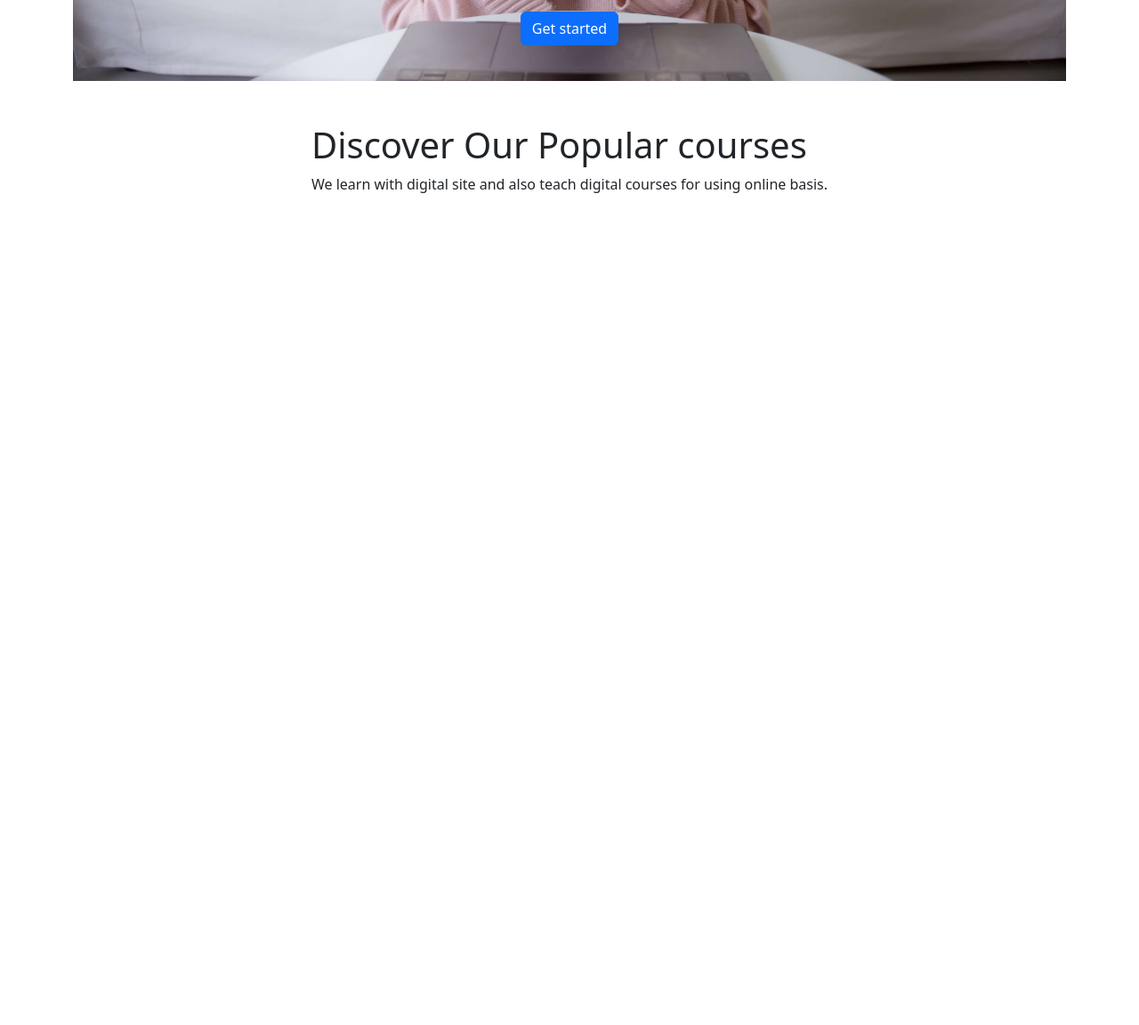
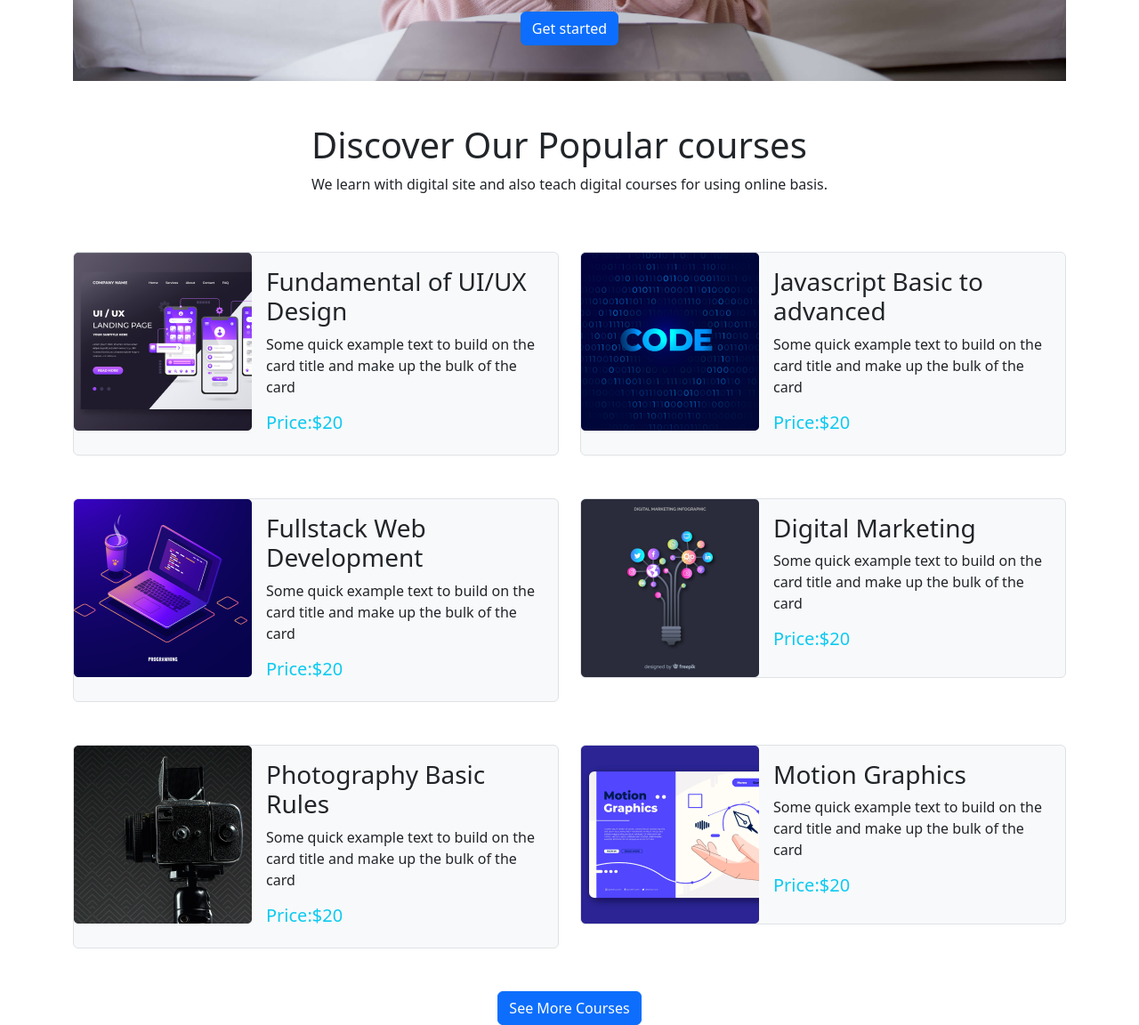
Before and after one commit to moriamakter/pro-education, a plain HTML site: page index.html in a window 1280 px wide. Shown: the part 616-1768 px from the top of the page at 89% size. Before the commit the page ends 851 px from the top, so only its background shows below. Drawn offline with nearby package versions, Linux system fonts and the light colour scheme.

Commit message:
container overflow

```diff
--- a/index.html
+++ b/index.html
@@ -85,6 +85,104 @@
             </div>
         </section>
     </header>
+    <!-- start end -->
+    <main>
+        <!-- responsive start -->
+        <div class="container overflow-hidden mt-5">
+            <div class="row gy-5">
+                <div class="col-6 col-md-6 col-12">
+                    <div class="border rounded bg-light d-flex">
+                        <span>
+                            <img src="edTech-website-main/images/course/course-1.png" alt="">
+                        </span>
+                        <span class="p-3">
+                            <h3>Fundamental of UI/UX Design</h3>
+                            <p>Some quick example text to build on the card title
+                                and make up the bulk of the card</p>
+                            <h5 class="text-info">Price:$20</h5>
+                        </span>
+                    </div>
+                </div>
+
+                <div class="col-6">
+                    <div class="border rounded bg-light d-flex">
+                        <span>
+                            <img src="edTech-website-main/images/course/course-2.png" alt="">
+                        </span>
+                        <span class="p-3">
+                            <h3>Javascript Basic to advanced</h3>
+                            <p>Some quick example text to build on the card title
+                                and make up the bulk of the card</p>
+                            <h5 class="text-info">Price:$20</h5>
+                        </span>
+                    </div>
+                </div>
+
+                <div class="col-6">
+                    <div class="border rounded bg-light d-flex">
+                        <span>
+                            <img src="edTech-website-main/images/course/course-3.png" alt="">
+                        </span>
+                        <span class="p-3">
+                            <h3>Fullstack Web Development</h3>
+                            <p>Some quick example text to build on the card title
+                                and make up the bulk of the card</p>
+                            <h5 class="text-info">Price:$20</h5>
+                        </span>
+                    </div>
+                </div>
+
+                <div class="col-6">
+                    <div class="border rounded bg-light d-flex">
+                        <span>
+                            <img src="edTech-website-main/images/course/course-4.png" alt="">
+                        </span>
+                        <span class="p-3">
+                            <h3>Digital Marketing</h3>
+                            <p>Some quick example text to build on the card title
+                                and make up the bulk of the card</p>
+                            <h5 class="text-info">Price:$20</h5>
+                        </span>
+                    </div>
+                </div>
+
+                <div class="col-6">
+                    <div class="border rounded bg-light d-flex">
+                        <span>
+                            <img src="edTech-website-main/images/course/course-5.png" alt="">
+                        </span>
+                        <span class="p-3">
+                            <h3>Photography Basic Rules</h3>
+                            <p>Some quick example text to build on the card title
+                                and make up the bulk of the card</p>
+                            <h5 class="text-info">Price:$20</h5>
+                        </span>
+                    </div>
+                </div>
+
+                <div class="col-6">
+                    <div class="border rounded bg-light d-flex">
+                        <span>
+                            <img src="edTech-website-main/images/course/course-6.png" alt="">
+                        </span>
+                        <span class="p-3">
+                            <h3>Motion Graphics</h3>
+                            <p>Some quick example text to build on the card title
+                                and make up the bulk of the card</p>
+                            <h5 class="text-info">Price:$20</h5>
+                        </span>
+                    </div>
+                </div>
+
+                <span class="d-flex justify-content-center">
+                    <button type="button" class="btn btn-primary">See More Courses</button>
+                </span>
+            </div>
+        </div>
+    </main>
+    <!-- responsive end -->
+
+
 
     <script src="https://cdn.jsdelivr.net/npm/bootstrap@5.2.0/dist/js/bootstrap.bundle.min.js"></script>
 </body>
```
